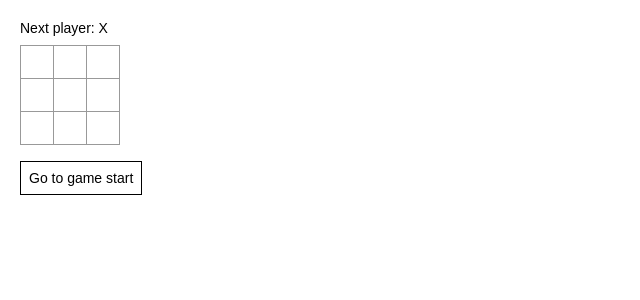
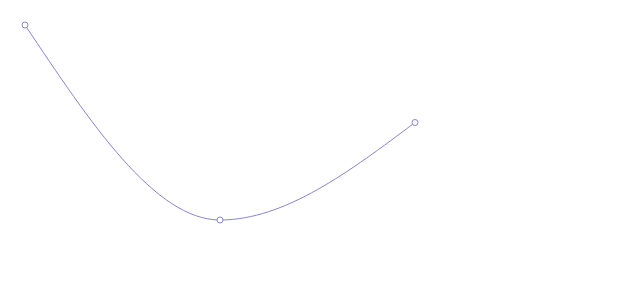
Before and after one commit to charlesnnanna/react-challenges, a React (Create React App) app: page / in a window 1280 px wide. Shown: the top 300 px of the page, without its empty margins (0-640 px from the left). Built offline with nearby package versions, Linux system fonts and the light colour scheme.

Commit message:
Worked on graph

```diff
--- a/package.json
+++ b/package.json
@@ -3,6 +3,7 @@
   "version": "0.1.0",
   "private": true,
   "dependencies": {
+    "@faceless-ui/slider": "^1.1.17",
     "@testing-library/jest-dom": "^5.16.5",
     "@testing-library/react": "^13.4.0",
     "@testing-library/user-event": "^13.5.0",
@@ -10,6 +11,8 @@
     "react": "^18.2.0",
     "react-dom": "^18.2.0",
     "react-scripts": "5.0.1",
+    "recharts": "^2.5.0",
+    "swiper": "^8.4.6",
     "web-vitals": "^2.1.4"
   },
   "scripts": {
--- a/src/App.js
+++ b/src/App.js
@@ -1,10 +1,12 @@
-import React from 'react';
-import TicTacToe from './pages/TicTacToe/TicTacToe';
+import React from "react";
+import CountDown from "./pages/CountDown/CountDown";
+import Graph from "./pages/Graph/Graph";
+import TicTacToe from "./pages/TicTacToe/TicTacToe";
 
 function App(props) {
   return (
     <div>
-      <TicTacToe/>
+      <Graph />
     </div>
   );
 }
--- /dev/null
+++ b/src/pages/Graph/Graph.js
@@ -0,0 +1,14 @@
+import { LineChart, Line } from "recharts";
+const data = [
+  { name: "Page A", uv: 400, pv: 2400, amt: 1400 },
+  { name: "Page B", uv: 200, pv: 2600, amt: 2400 },
+  { name: "Page C", uv: 300, pv: 2000, amt: 2000 },
+];
+
+export default function Graph() {
+  return (
+    <LineChart width={400} height={400} data={data}>
+      <Line type="monotone" dataKey="uv" stroke="#8884d8" />
+    </LineChart>
+  );
+}
--- /dev/null
+++ b/src/pages/Swiper/Swiper.js
@@ -0,0 +1,11 @@
+import React from 'react';
+
+function Swiper(props) {
+    return (
+        <div>
+
+        </div>
+    );
+}
+
+export default Swiper;
--- a/src/pages/TicTacToe/components/Board.js
+++ b/src/pages/TicTacToe/components/Board.js
@@ -11,13 +11,11 @@ export default class Board extends React.Component {
               xIsNext: true
             },
             moves : [],
-
-
-        }
+        };
 
     }
 
-    handleClick (i){
+    handleClick = (i) => {
         //const squares = [...this.state.squareObject.squares]
         const squares = [...this.state.squareObject.squares]
         if (calculateWinner(squares) || squares[i]){
@@ -37,7 +35,7 @@ export default class Board extends React.Component {
         () => {console.log(this.state)})
     }
 
-    handleHistory (i) {
+    handleHistory = (i) => {
       const moves = this.state.moves.slice(0, i+1)
       const squares = moves[i].squares
       console.log(squares)
@@ -66,7 +64,7 @@ export default class Board extends React.Component {
 
 
     renderSquare(i) {
-      return <Square value = {this.state.squareObject.squares[i]} onClick = {() => {this.handleClick(i)}} />;
+      return <Square value = {this.state.squareObject.squares[i]} onClick = {this.handleClick.bind(this, i)} />;
     }
 
 
@@ -103,7 +101,7 @@ export default class Board extends React.Component {
             <button onClick={() => {this.startOver()}} className="border border-black p-2 mt-4 block">Go to game start</button>
             {
               this.state.moves && this.state.moves.map((move, index) => {
-                  return <button key = {index} onClick = {() => {this.handleHistory(index)}} className="border border-black p-2 block">Go to move #{index}</button>
+                  return <button key = {index} onClick = {this.handleHistory.bind(this, index)} className="border border-black p-2 block">Go to move #{index}</button>
               })
             }
           </div>
```
Also changed, not shown: 1 other file (tests, documents, lock files or other folders).
